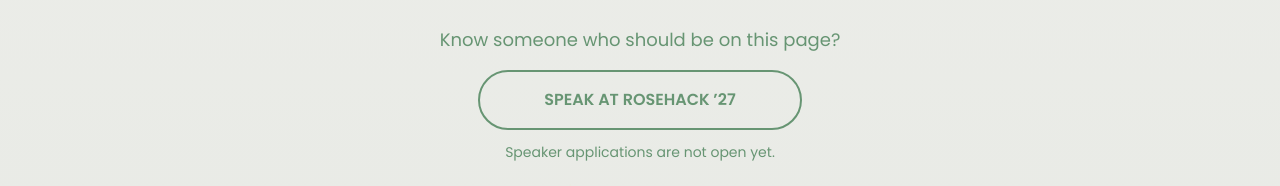
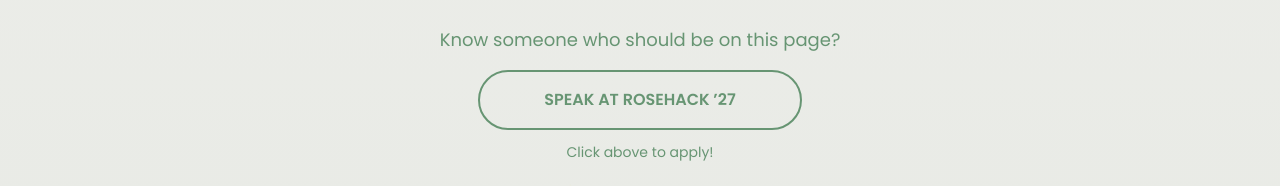
Before and after one commit to rosehackucr/rosehack27, a Next.js app: page /speakers in a window 1280 px wide. Shown: the part 898-1084 px from the top of the page. Built offline with nearby package versions, Linux system fonts and the light colour scheme.

Commit message:
Add speaker application link

```diff
--- a/src/app/speakers/page.tsx
+++ b/src/app/speakers/page.tsx
@@ -102,12 +102,20 @@
         Know someone who should be on this page?
       </p>
 
-      {/* TODO: link to the speaker interest form once it exists */}
-      <div className="relative z-20 mt-4 max-w-full">
-        <p className="border-rosehack-darkgreen rounded-full border-2 px-6 py-4 text-sm font-semibold uppercase sm:px-16 sm:text-base">
-          Speak at RoseHack &rsquo;27
-        </p>
-        <p className="mt-3 text-sm">Speaker applications are not open yet.</p>
+      <div className="relative z-20 mt-4 max-w-full text-center">
+        <a
+          href="https://athena-wheat.vercel.app/rosehack/forms/speaker"
+          target="_blank"
+          rel="noopener noreferrer"
+          className="group focus-visible:ring-rosehack-darkgreen/30 inline-block max-w-full rounded-full focus-visible:ring-4 focus-visible:outline-none"
+          aria-label="Apply to speak at RoseHack 2027"
+        >
+          <span className="border-rosehack-darkgreen group-hover:bg-rosehack-darkgreen block rounded-full border-2 px-6 py-4 text-sm font-semibold uppercase transition-all duration-300 ease-out group-hover:-translate-y-1 group-hover:scale-[1.03] group-hover:text-white group-hover:shadow-lg group-active:scale-[0.98] motion-reduce:transform-none sm:px-16 sm:text-base">
+            Speak at RoseHack &rsquo;27
+          </span>
+        </a>
+
+        <p className="mt-3 text-sm">Click above to apply!</p>
       </div>
 
       <Image
```
